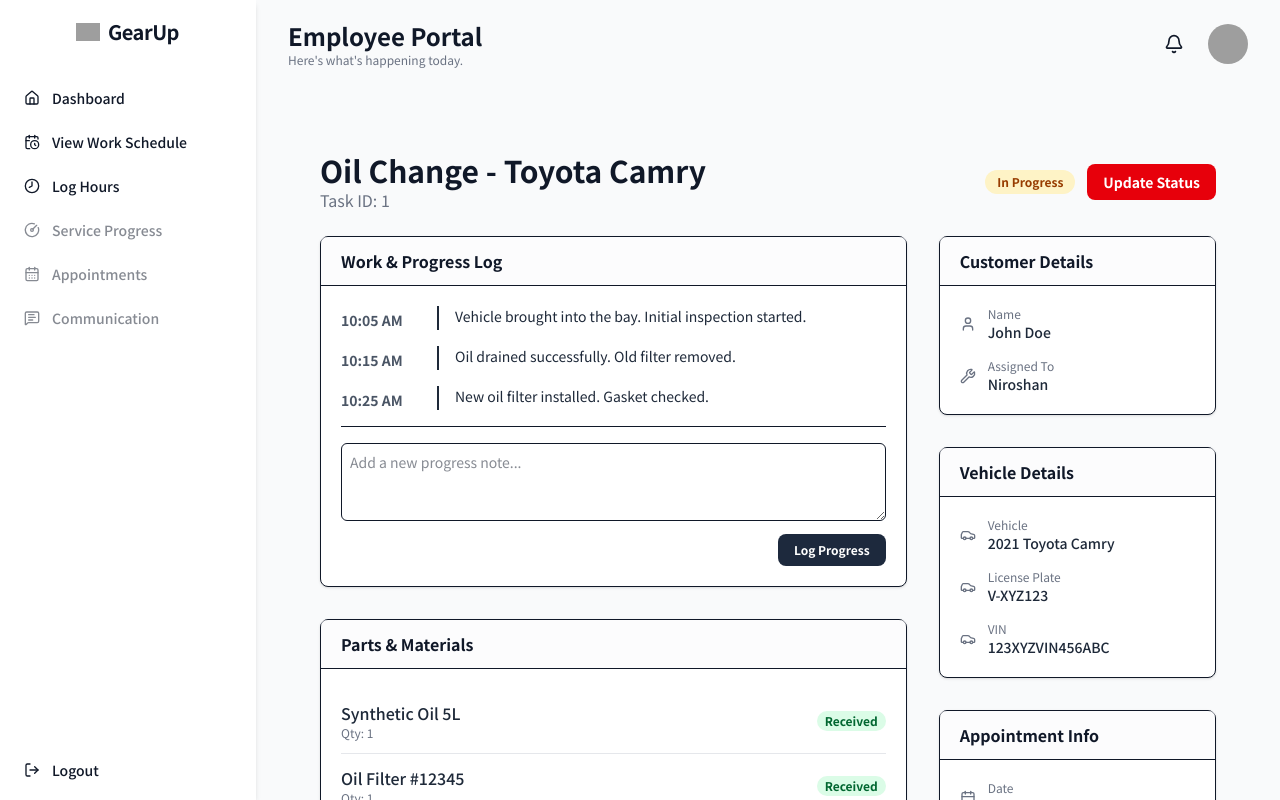
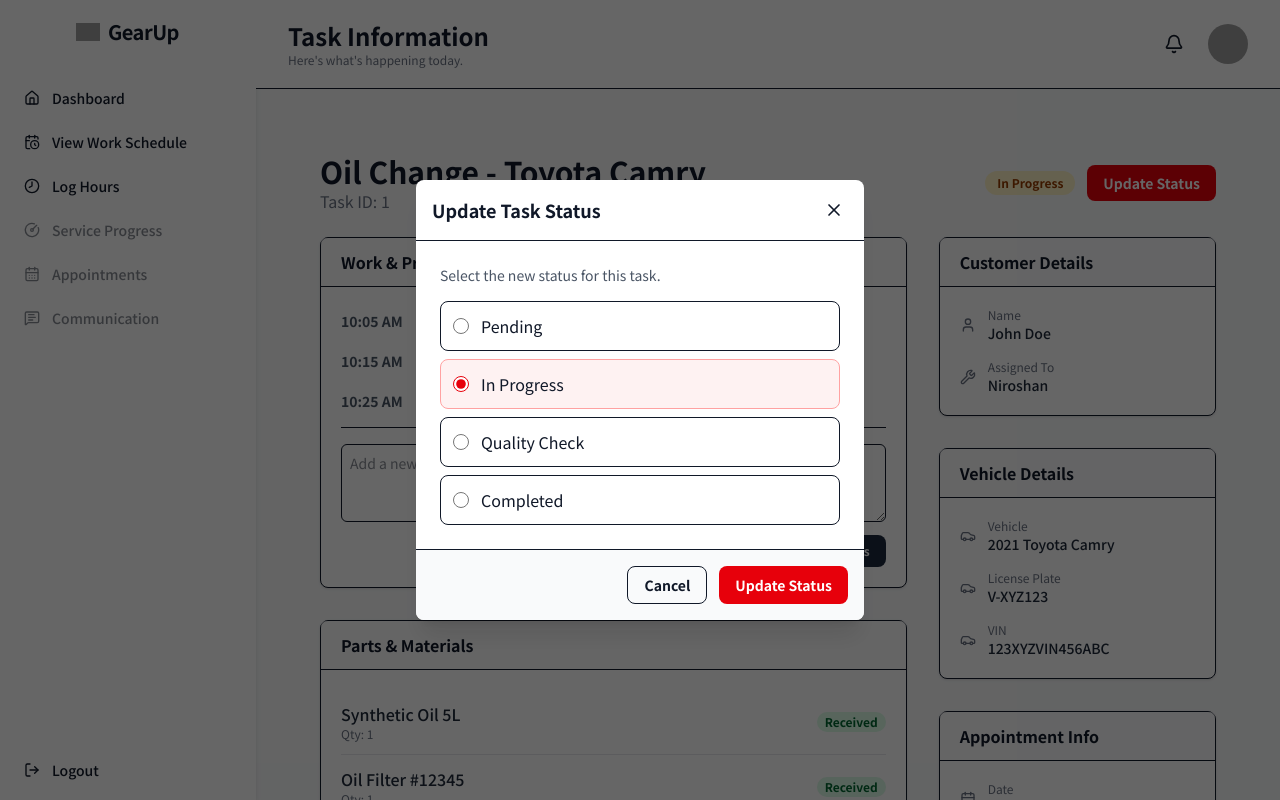
Before and after one commit to AsithaUdara/GearUp-frontent, a Next.js app: page /employee/tasks/1 in a window 1280 px wide. Both pictures are taken after a click on the button "Update Status". Shown: the top 800 px of the page. Built offline with nearby package versions, Linux system fonts and the light colour scheme; no server answers; grey boxes are pictures that could not be loaded.

Commit message:
Implemented Task Information page Functions -N

```diff
--- a/src/app/components/employee/Header.tsx
+++ b/src/app/components/employee/Header.tsx
@@ -2,27 +2,29 @@
 "use client";
 
 import { usePathname } from "next/navigation";
-import { Bell } from "lucide-react"; // Removed 'Search' as it's no longer used
+import { Bell } from "lucide-react";
 
 export default function Header() {
   const pathname = usePathname();
-  // Simple logic to set the title based on the current page
-  const title = pathname === "/employee" ? "Welcome, Employee!"
-              : pathname.startsWith("/employee/log-hours") ? "Log Hours"
-              : pathname.startsWith("/employee/schedule") ? "Schedule"
-              : "Employee Portal"; // A good default
+
+  // --- FIX APPLIED HERE ---
+  // Added a new condition to specifically handle the task details page.
+  const title =
+      pathname === "/employee" ? "Welcome, Employee!"
+    : pathname.startsWith("/employee/schedule") ? "Schedule"
+    : pathname.startsWith("/employee/log-hours") ? "Log Hours"
+    : pathname.startsWith("/employee/parts-request") ? "Parts & Materials Request"
+    : pathname.startsWith("/employee/tasks") ? "Task Information" // This is the new line
+    : "Employee Portal"; // Default fallback
 
   return (
-    <header className="px-8 py-5">
+    <header className="px-8 py-5 bg-white border-b">
       <div className="flex items-center justify-between gap-6">
         <div>
           <h1 className="text-2xl font-semibold">{title}</h1>
           <p className="text-xs text-gray-500">Here's what's happening today.</p>
         </div>
         <div className="flex items-center gap-4">
-
-          {/* --- SEARCH BAR DIV REMOVED FROM HERE --- */}
-
           <button className="rounded-full p-2 hover:bg-gray-100" aria-label="Notifications">
             <Bell className="h-5 w-5" />
           </button>
--- a/src/app/employee/tasks/[taskId]/page.tsx
+++ b/src/app/employee/tasks/[taskId]/page.tsx
@@ -1,18 +1,20 @@
 // src/app/employee/tasks/[taskId]/page.tsx
 'use client';
 
-import React, { use, useState, useEffect } from 'react';
-import { Clock, User, Car, Calendar, Wrench, Package, UploadCloud } from 'lucide-react';
+import React, { use, useState, useEffect, useRef } from 'react';
+import { Clock, User, Car, Calendar, Wrench, Package, UploadCloud, X } from 'lucide-react';
 import { cn } from '@/lib/utils';
-import { useRouter } from 'next/navigation'; // Import the router
+import { useRouter } from 'next/navigation';
 
-// HELPER COMPONENTS (defined outside the main component to prevent re-render issues)
+// --- HELPER & MODAL COMPONENTS ---
+
+// Corrected InfoCard: Spacing logic is now part of the component itself.
 const InfoCard = ({ title, children }: { title: string, children: React.ReactNode }) => (
     <div className="rounded-lg border bg-white shadow-sm">
       <div className="border-b bg-gray-50/50 px-5 py-3">
         <h3 className="text-base font-semibold">{title}</h3>
       </div>
-      <div className="p-5">{children}</div>
+      <div className="p-5 space-y-4">{children}</div>
     </div>
 );
 
@@ -26,50 +28,62 @@ const InfoRow = ({ icon, label, value }: { icon: React.ReactNode, label: string,
     </div>
 );
 
-// TYPES
+// Types
 type TaskStatus = 'In Progress' | 'Completed' | 'Pending' | 'Quality Check';
 type PartStatus = 'Received' | 'Ordered' | 'Pending';
 
-// MOCK DATA FUNCTION
+const UpdateStatusModal = ({ currentStatus, onUpdate, onClose }: { currentStatus: TaskStatus, onUpdate: (newStatus: TaskStatus) => void, onClose: () => void }) => {
+    const [selectedStatus, setSelectedStatus] = useState<TaskStatus>(currentStatus);
+    const availableStatuses: TaskStatus[] = ['Pending', 'In Progress', 'Quality Check', 'Completed'];
+    return (
+        <div className="fixed inset-0 bg-black/60 z-50 flex items-center justify-center p-4">
+            <div className="bg-white rounded-lg shadow-xl w-full max-w-md">
+                <div className="flex justify-between items-center p-4 border-b">
+                    <h3 className="text-lg font-semibold">Update Task Status</h3>
+                    <button onClick={onClose} className="p-1 rounded-full hover:bg-gray-200"><X size={20} /></button>
+                </div>
+                <div className="p-6">
+                    <p className="text-sm text-gray-600 mb-4">Select the new status for this task.</p>
+                    <div className="space-y-2">
+                        {availableStatuses.map(status => (
+                            <label key={status} className="flex items-center gap-3 p-3 rounded-lg border has-[:checked]:bg-red-50 has-[:checked]:border-red-300 cursor-pointer transition-colors">
+                                <input type="radio" name="status" value={status} checked={selectedStatus === status} onChange={() => setSelectedStatus(status)} className="h-4 w-4 accent-red-600"/>
+                                <span>{status}</span>
+                            </label>
+                        ))}
+                    </div>
+                </div>
+                <div className="flex justify-end gap-3 p-4 bg-gray-50 border-t rounded-b-lg">
+                    <button onClick={onClose} className="px-4 py-2 border rounded-lg text-sm font-semibold hover:bg-gray-100">Cancel</button>
+                    <button onClick={() => onUpdate(selectedStatus)} className="px-4 py-2 bg-red-600 text-white rounded-lg text-sm font-semibold hover:bg-red-700">Update Status</button>
+                </div>
+            </div>
+        </div>
+    );
+};
+
+// --- MOCK DATA ---
 const getMockTaskData = (taskId: string) => ({
-  id: taskId,
-  title: 'Oil Change - Toyota Camry',
-  status: 'In Progress' as TaskStatus,
-  customer: { name: 'John Doe' },
+  id: taskId, title: 'Oil Change - Toyota Camry', status: 'In Progress' as TaskStatus, customer: { name: 'John Doe' },
   vehicle: { make: 'Toyota', model: 'Camry', year: '2021', licensePlate: 'V-XYZ123', vin: '123XYZVIN456ABC' },
   appointment: { date: '2025-10-28', time: '10:00 AM - 11:00 AM', serviceAdvisor: 'Jane Smith' },
   assignedTo: 'Niroshan',
   workLogs: [
-    { timestamp: '10:05 AM', note: 'Vehicle brought into the bay. Initial inspection started.' },
-    { timestamp: '10:15 AM', note: 'Oil drained successfully. Old filter removed.' },
-    { timestamp: '10:25 AM', note: 'New oil filter installed. Gasket checked.' },
+    { timestamp: '10:05 AM', note: 'Vehicle brought into the bay. Initial inspection started.' }, { timestamp: '10:15 AM', note: 'Oil drained successfully. Old filter removed.' }, { timestamp: '10:25 AM', note: 'New oil filter installed. Gasket checked.' },
   ],
   parts: [
-    { id: 'P1', name: 'Synthetic Oil 5L', quantity: 1, status: 'Received' as PartStatus },
-    { id: 'P2', name: 'Oil Filter #12345', quantity: 1, status: 'Received' as PartStatus },
-    { id: 'P3', name: 'Air Filter #AF678', quantity: 1, status: 'Ordered' as PartStatus },
+    { id: 'P1', name: 'Synthetic Oil 5L', quantity: 1, status: 'Received' as PartStatus }, { id: 'P2', name: 'Oil Filter #12345', quantity: 1, status: 'Received' as PartStatus }, { id: 'P3', name: 'Air Filter #AF678', quantity: 1, status: 'Ordered' as PartStatus },
   ],
   documents: [
-    { name: 'initial-damage.jpg', url: '/service-1.jpg' },
-    { name: 'vin-scan.jpg', url: '/team-workshop.jpg' },
+    { name: 'initial-damage.jpg', url: '/service-1.jpg' }, { name: 'vin-scan.jpg', url: '/team-workshop.jpg' },
   ]
 });
 
 type ParamsPromise = Promise<{ taskId: string }>;
 
-// STYLE MAPPINGS
-const statusStyles: Record<TaskStatus, string> = {
-  "In Progress": "bg-amber-100 text-amber-800",
-  "Completed": "bg-emerald-100 text-emerald-800",
-  "Pending": "bg-gray-100 text-gray-800",
-  "Quality Check": "bg-blue-100 text-blue-800",
-};
-
-const partStatusStyles: Record<PartStatus, string> = {
-    "Received": "bg-green-100 text-green-800",
-    "Ordered": "bg-yellow-100 text-yellow-800",
-    "Pending": "bg-gray-100 text-gray-800"
-}
+// --- STYLE MAPPINGS ---
+const statusStyles: Record<TaskStatus, string> = { "In Progress": "bg-amber-100 text-amber-800", "Completed": "bg-emerald-100 text-emerald-800", "Pending": "bg-gray-100 text-gray-800", "Quality Check": "bg-blue-100 text-blue-800" };
+const partStatusStyles: Record<PartStatus, string> = { "Received": "bg-green-100 text-green-800", "Ordered": "bg-yellow-100 text-yellow-800", "Pending": "bg-gray-100 text-gray-800" };
 
 // --- MAIN PAGE COMPONENT ---
 export default function TaskDetailPage({ params }: { params: ParamsPromise | { taskId: string } }) {
@@ -79,130 +93,64 @@ export default function TaskDetailPage({ params }: { params: ParamsPromise | { t
   const [taskData] = useState(() => getMockTaskData(resolvedParams.taskId));
   const [workLogs, setWorkLogs] = useState(taskData.workLogs);
   const [newNote, setNewNote] = useState('');
+  const [documents, setDocuments] = useState(taskData.documents);
+  const [taskStatus, setTaskStatus] = useState<TaskStatus>(taskData.status);
+  const [isStatusModalOpen, setIsStatusModalOpen] = useState(false);
   const [isClient, setIsClient] = useState(false);
+  const fileInputRef = useRef<HTMLInputElement>(null);
 
   useEffect(() => { setIsClient(true); }, []);
 
-  const handleLogProgress = () => {
-    if (!newNote.trim()) {
-      alert("Please enter a progress note.");
-      return;
-    }
-    const newLogEntry = {
-      timestamp: new Date().toLocaleTimeString([], { hour: '2-digit', minute: '2-digit' }),
-      note: newNote,
-    };
-    setWorkLogs([newLogEntry, ...workLogs]);
-    setNewNote('');
-  };
-
-  const handleRequestNewPart = () => {
-    router.push('/employee/parts-request');
-  };
+  const handleLogProgress = () => { if (!newNote.trim()) return; setWorkLogs([{ timestamp: new Date().toLocaleTimeString([], { hour: '2-digit', minute: '2-digit' }), note: newNote }, ...workLogs]); setNewNote(''); };
+  const handleRequestNewPart = () => { router.push('/employee/parts-request'); };
+  const handleUploadButtonClick = () => { fileInputRef.current?.click(); };
+  const handleFileChange = (event: React.ChangeEvent<HTMLInputElement>) => { const file = event.target.files?.[0]; if (!file) return; setDocuments(prevDocs => [...prevDocs, { name: file.name, url: URL.createObjectURL(file) }]); };
+  const handleUpdateStatus = (newStatus: TaskStatus) => { setTaskStatus(newStatus); setIsStatusModalOpen(false); };
 
   if (!isClient) return null;
 
   return (
+    <>
+      {isStatusModalOpen && <UpdateStatusModal currentStatus={taskStatus} onClose={() => setIsStatusModalOpen(false)} onUpdate={handleUpdateStatus} />}
+
       <div className="p-8 bg-gray-50 min-h-full">
         <div className="flex justify-between items-center mb-6">
-        <div>
-          <h1 className="text-3xl font-bold text-gray-900">{taskData.title}</h1>
-          <p className="text-gray-500">Task ID: {taskData.id}</p>
+          <div><h1 className="text-3xl font-bold text-gray-900">{taskData.title}</h1><p className="text-gray-500">Task ID: {taskData.id}</p></div>
+          <div className="flex items-center gap-3"><span className={cn("px-3 py-1 text-xs font-bold rounded-full", statusStyles[taskStatus])}>{taskStatus}</span><button onClick={() => setIsStatusModalOpen(true)} className="px-4 py-2 bg-red-600 text-white rounded-lg text-sm font-semibold hover:bg-red-700">Update Status</button></div>
         </div>
-        <div className="flex items-center gap-3">
-          <span className={cn("px-3 py-1 text-xs font-bold rounded-full", statusStyles[taskData.status])}>
-            {taskData.status}
-          </span>
-          <button className="px-4 py-2 bg-red-600 text-white rounded-lg text-sm font-semibold hover:bg-red-700">
-            Update Status
-          </button>
-        </div>
-      </div>
-
         <div className="grid grid-cols-1 lg:grid-cols-3 gap-8">
           <div className="lg:col-span-2 space-y-8">
-
             <InfoCard title="Work & Progress Log">
-            <ul className="space-y-4">
-              {workLogs.map((log) => (
-                <li key={`${log.timestamp}-${log.note}`} className="flex gap-4">
-                  <div className="text-sm font-semibold text-gray-600 w-20 pt-1">{log.timestamp}</div>
-                  <div className="text-sm text-gray-800 flex-1 border-l-2 pl-4">{log.note}</div>
-                </li>
-              ))}
-            </ul>
-            <div className="border-t pt-4 mt-4">
-                <textarea
-                  value={newNote}
-                  onChange={(e) => setNewNote(e.target.value)}
-                  placeholder="Add a new progress note..."
-                  rows={3}
-                  className="w-full p-2 border rounded-md text-sm focus:ring-2 focus:ring-red-500 focus:outline-none"
-                />
-                <div className="text-right mt-2">
-                    <button onClick={handleLogProgress} className="px-4 py-2 bg-slate-800 text-white rounded-lg text-xs font-semibold hover:bg-slate-900">Log Progress</button>
+              <ul className="space-y-4">{workLogs.map((log) => (<li key={`${log.timestamp}-${log.note}`} className="flex gap-4"><div className="text-sm font-semibold text-gray-600 w-20 pt-1">{log.timestamp}</div><div className="text-sm text-gray-800 flex-1 border-l-2 pl-4">{log.note}</div></li>))}</ul>
+              <div className="border-t pt-4 mt-4"><textarea value={newNote} onChange={(e) => setNewNote(e.target.value)} placeholder="Add a new progress note..." rows={3} className="w-full p-2 border rounded-md text-sm focus:ring-2 focus:ring-red-500 focus:outline-none"/><div className="text-right mt-2"><button onClick={handleLogProgress} className="px-4 py-2 bg-slate-800 text-white rounded-lg text-xs font-semibold hover:bg-slate-900">Log Progress</button></div></div>
+            </InfoCard>
+            <InfoCard title="Parts & Materials">
+              <ul className="divide-y divide-gray-200">{taskData.parts.map(part => (<li key={part.id} className="flex justify-between items-center py-3"><div><p className="font-medium text-gray-800">{part.name}</p><p className="text-xs text-gray-500">Qty: {part.quantity}</p></div><span className={cn("text-xs font-semibold px-2 py-0.5 rounded-full", partStatusStyles[part.status])}>{part.status}</span></li>))}</ul>
+              <div className="text-right border-t pt-4 mt-4"><button onClick={handleRequestNewPart} className="px-4 py-2 border rounded-lg text-sm font-semibold hover:bg-gray-100">Request New Part</button></div>
+            </InfoCard>
+            <InfoCard title="Uploaded Documents">
+              <div className="grid grid-cols-2 md:grid-cols-4 gap-4">{documents.map(doc => (<div key={doc.name}><img src={doc.url} alt={doc.name} className="aspect-square w-full object-cover rounded-md border" /><p className="text-xs text-center mt-1 truncate">{doc.name}</p></div>))}</div>
+              <div className="text-right border-t pt-4 mt-4"><input type="file" ref={fileInputRef} onChange={handleFileChange} className="hidden" accept="image/*"/><button onClick={handleUploadButtonClick} className="inline-flex items-center gap-2 px-4 py-2 bg-slate-800 text-white rounded-lg text-xs font-semibold hover:bg-slate-900"><UploadCloud className="h-4 w-4" /> Upload File</button></div>
+            </InfoCard>
           </div>
-            </div>
-          </InfoCard>
-
-          <InfoCard title="Parts & Materials">
-            <ul className="divide-y divide-gray-200">
-              {taskData.parts.map(part => (
-                <li key={part.id} className="flex justify-between items-center py-3">
-                  <div>
-                    <p className="font-medium text-gray-800">{part.name}</p>
-                    <p className="text-xs text-gray-500">Qty: {part.quantity}</p>
-                  </div>
-                  <span className={cn("text-xs font-semibold px-2 py-0.5 rounded-full", partStatusStyles[part.status])}>{part.status}</span>
-                </li>
-              ))}
-            </ul>
-            <div className="text-right border-t pt-4 mt-4">
-                <button onClick={handleRequestNewPart} className="px-4 py-2 border rounded-lg text-sm font-semibold hover:bg-gray-100">Request New Part</button>
-             </div>
-          </InfoCard>
-
-          <InfoCard title="Uploaded Documents">
-              <div className="grid grid-cols-2 md:grid-cols-4 gap-4">
-                  {taskData.documents.map(doc => (
-                      <div key={doc.name}>
-                          <img src={doc.url} alt={doc.name} className="aspect-square w-full object-cover rounded-md border" />
-                          <p className="text-xs text-center mt-1 truncate">{doc.name}</p>
-                      </div>
-                  ))}
-              </div>
-              <div className="text-right border-t pt-4 mt-4">
-                 <button className="inline-flex items-center gap-2 px-4 py-2 bg-slate-800 text-white rounded-lg text-xs font-semibold hover:bg-slate-900">
-                    <UploadCloud className="h-4 w-4" /> Upload File
-                 </button>
-              </div>
-          </InfoCard>
-
-        </div>
-
           <div className="lg:col-span-1 space-y-8">
             <InfoCard title="Customer Details">
-             <div className="space-y-4">
                 <InfoRow icon={<User size={16} />} label="Name" value={taskData.customer.name} />
                 <InfoRow icon={<Wrench size={16} />} label="Assigned To" value={taskData.assignedTo} />
-             </div>
             </InfoCard>
             <InfoCard title="Vehicle Details">
-             <div className="space-y-4">
                 <InfoRow icon={<Car size={16} />} label="Vehicle" value={`${taskData.vehicle.year} ${taskData.vehicle.make} ${taskData.vehicle.model}`} />
                 <InfoRow icon={<Car size={16} />} label="License Plate" value={taskData.vehicle.licensePlate} />
                 <InfoRow icon={<Car size={16} />} label="VIN" value={taskData.vehicle.vin} />
-             </div>
             </InfoCard>
             <InfoCard title="Appointment Info">
-             <div className="space-y-4">
                 <InfoRow icon={<Calendar size={16} />} label="Date" value={taskData.appointment.date} />
                 <InfoRow icon={<Clock size={16} />} label="Time" value={taskData.appointment.time} />
                 <InfoRow icon={<User size={16} />} label="Service Advisor" value={taskData.appointment.serviceAdvisor} />
-             </div>
             </InfoCard>
           </div>
         </div>
       </div>
+    </>
   );
 }
```
Lines whose indentation alone changed are shown as unchanged.
